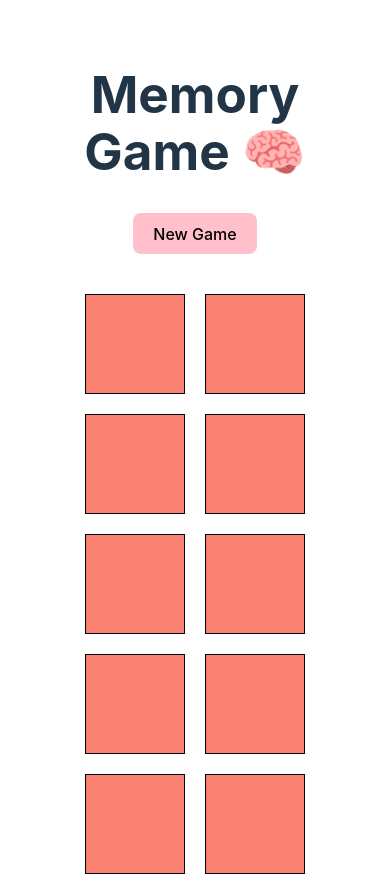
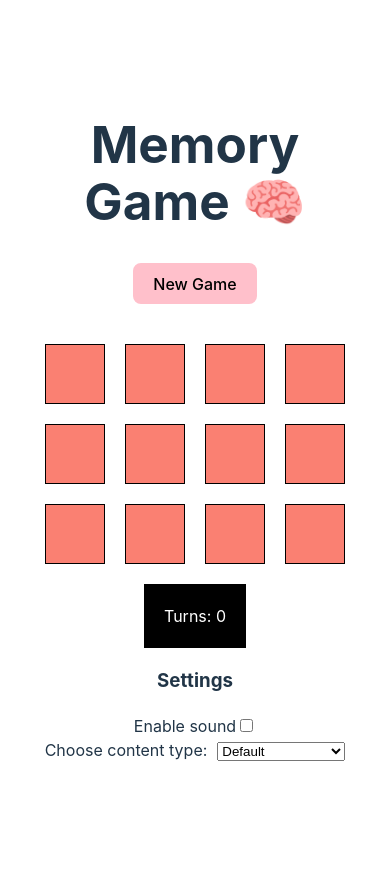
Before and after one commit to justinbansal/react, a React (Vite) app: page / in a window 390 px wide. Shown: the top 876 px of the page. After the commit the page ends 844 px from the top, so only its background shows below. Built offline with nearby package versions, Linux system fonts and the light colour scheme.

Commit message:
Fix two cards per row on small screen sizes

```diff
--- a/src/App.css
+++ b/src/App.css
@@ -4,6 +4,10 @@
   padding: 2rem;
   text-align: center;
   position: relative;
+
+  @media  screen and (max-width: 400px) {
+    padding: 1rem;
+  }
 }
 
 main {
@@ -47,6 +51,11 @@ aside,
   position: relative;
   padding: 0;
   border-radius: 0;
+
+  @media  screen and (max-width: 400px) {
+    width: 60px;
+    height: 60px;
+  }
 }
 
 .card img {
```
